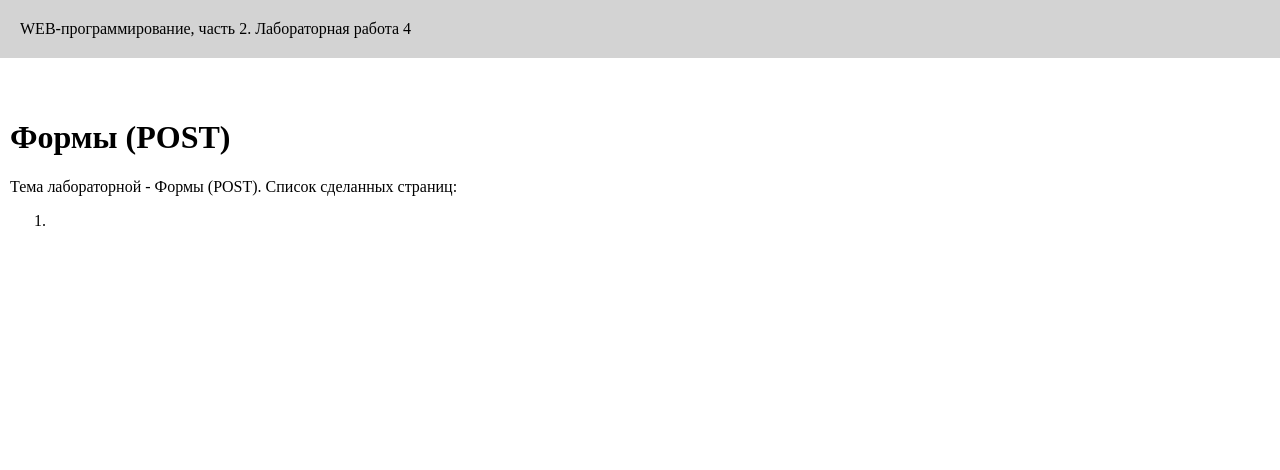
After one commit to Ekatuh/lapki-webki2semestr, a Flask app: page /lab4/ in a window 1280 px wide. The commit adds this page. Shown: the top 470 px of the page. Run offline with Flask 3, Linux system fonts and the light colour scheme.

Commit message:
Заготовка к 4-ой лабораторной

```diff
--- a/app.py
+++ b/app.py
@@ -2,11 +2,13 @@ from flask import Flask, redirect, url_for, render_template, render_template_str
 from lab1 import lab1
 from lab2 import lab2
 from lab3 import lab3
+from lab4 import lab4
 
 app = Flask(__name__, static_folder='static')
 app.register_blueprint(lab1)
 app.register_blueprint(lab2)
 app.register_blueprint(lab3)
+app.register_blueprint(lab4)
 
 
 @app.route("/")
--- /dev/null
+++ b/lab4.py
@@ -0,0 +1,6 @@
+from flask import Blueprint, redirect, url_for, render_template, render_template_string, abort, request, make_response, session
+lab4 = Blueprint('lab4', __name__, static_folder='static')
+
+@lab4.route('/lab4/')
+def lab():
+    return render_template('lab4/lab4.html')
--- /dev/null
+++ b/templates/lab4/lab4.html
@@ -0,0 +1,18 @@
+{% extends "base.html" %}
+
+{# Номер лабораторной работы: #}
+{% block lab %}Лабораторная работа 4{% endblock %}
+
+{# Основной контент: #}
+{% block main %}
+    <h1>Формы (POST)</h1>
+    <div>
+        Тема лабораторной - Формы (POST). Список сделанных страниц:
+    </div>
+
+    <ol>
+        <li>
+            <a href=""></a>
+        </li>
+    </ol>
+{% endblock %}
--- a/templates/menu.html
+++ b/templates/menu.html
@@ -16,6 +16,9 @@
             <ul>
                 <li><a href="/lab3/">Третья лабораторная</a></li>
             </ul>
+            <ul>
+                <li><a href="/lab4/">Четвертая лабораторная</a></li>
+            </ul>
         </nav>
         <footer>
             &copy; Кузьменко Екатерина, ФБИ-23, 3 курс, 2024
```
